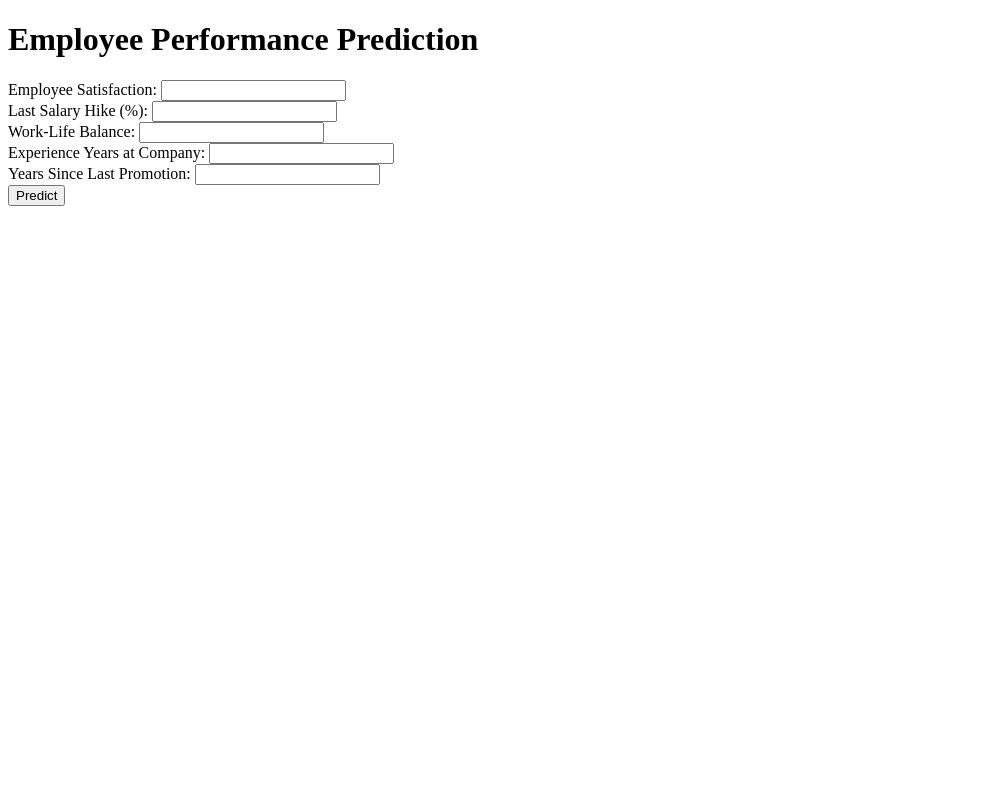
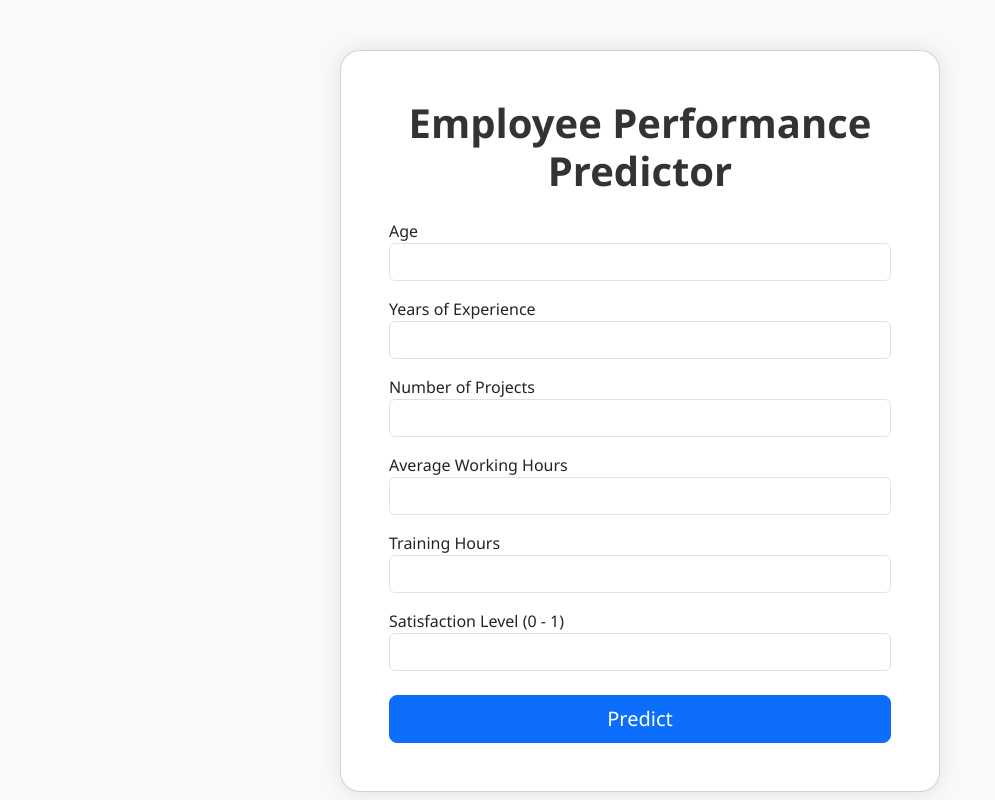
Before and after one commit to Singhnirmal11/employee-performance-analysis, a Flask app: template templates/index.html in a window 1280 px wide. Shown: the whole page, without its empty margins (0-995 px from the left). Run offline with Flask 3, Linux system fonts and the light colour scheme; the template is opened without the code that fills it, so the values that code supplies are empty; parts of the project's set-up code (start-up, migrations or seed data) failed here and were passed over.

Commit message:
new changes

```diff
--- a/app.py
+++ b/app.py
@@ -1,32 +1,32 @@
-from flask import Flask, request, jsonify
-from sklearn.ensemble import RandomForestClassifier
+from flask import Flask, request, render_template
 import joblib
-import pandas as pd
+import numpy as np
 
 app = Flask(__name__)
 
 # Load the trained model
 model = joblib.load('employee_performance_model.pkl')
-
-# Function to predict employee performance based on input features
-def predict_performance(features):
-    feature_names = ['age', 'experience']  # Replace with actual feature names
-    features_df = pd.DataFrame([features], columns=feature_names)
-    prediction = model.predict(features_df)
-    return prediction[0]
-
-# Default route
 @app.route('/')
 def home():
-    return "Welcome to Employee Performance Analysis! Use /predict endpoint for predictions."
-
-# Prediction route
+    return render_template('index.html')
 @app.route('/predict', methods=['POST'])
 def predict():
-    data = request.get_json(force=True)
-    features = data['features']
-    result = predict_performance(features)
-    return jsonify({'prediction': int(result)})
+    try:
+        # Collect features from form
+        age = float(request.form['age'])
+        experience = float(request.form['experience'])
+        projects = float(request.form['projects'])
+        hours = float(request.form['hours'])
+        training = float(request.form['training'])
+        satisfaction = float(request.form['satisfaction'])
+
+        features = np.array([[age, experience, projects, hours, training, satisfaction]])
+        prediction = model.predict(features)
+
+        return render_template('index.html', prediction_text=f"Predicted Performance Score: {prediction[0]:.2f}")
+
+    except Exception as e:
+        return render_template('index.html', prediction_text=f"Error: {str(e)}")
 
 if __name__ == "__main__":
     app.run(debug=True)
--- a/templates/index.html
+++ b/templates/index.html
@@ -1,23 +1,76 @@
 <!DOCTYPE html>
-<html>
+<html lang="en">
 <head>
-    <title>Employee Performance Prediction</title>
+    <meta charset="UTF-8">
+    <title>Employee Performance Predictor</title>
+    <link href="https://cdn.jsdelivr.net/npm/bootstrap@5.3.3/dist/css/bootstrap.min.css" rel="stylesheet">
+    <style>
+        body {
+            background: #f7f9fb;
+            font-family: 'Segoe UI', sans-serif;
+        }
+        .container {
+            margin-top: 50px;
+        }
+        .card {
+            border-radius: 20px;
+            box-shadow: 0 0 20px rgba(0,0,0,0.1);
+        }
+        h1 {
+            font-weight: 600;
+            color: #333;
+        }
+    </style>
 </head>
 <body>
-    <h1>Employee Performance Prediction</h1>
-    <form method="POST" action="/predict">
-        <label>Employee Satisfaction:</label>
-        <input type="number" name="EmpSatisfaction" required><br>
-        <label>Last Salary Hike (%):</label>
-        <input type="number" name="LastSalaryHikePercent" required><br>
-        <label>Work-Life Balance:</label>
-        <input type="number" name="WorkLifeBalance" required><br>
-        <label>Experience Years at Company:</label>
-        <input type="number" name="ExperienceYearsAtThisCompany" required><br>
-        <label>Years Since Last Promotion:</label>
-        <input type="number" name="YearsSinceLastPromotion" required><br>
-        <!-- Add more inputs for other features -->
-        <button type="submit">Predict</button>
-    </form>
+
+<div class="container d-flex justify-content-center align-items-center">
+    <div class="card p-5" style="width: 100%; max-width: 600px;">
+        <h1 class="text-center mb-4">Employee Performance Predictor</h1>
+
+        <form method="POST" action="/predict">
+            <div class="form-group mb-3">
+                <label>Age</label>
+                <input type="number" step="any" name="age" class="form-control" required>
+            </div>
+
+            <div class="form-group mb-3">
+                <label>Years of Experience</label>
+                <input type="number" step="any" name="experience" class="form-control" required>
+            </div>
+
+            <div class="form-group mb-3">
+                <label>Number of Projects</label>
+                <input type="number" step="any" name="projects" class="form-control" required>
+            </div>
+
+            <div class="form-group mb-3">
+                <label>Average Working Hours</label>
+                <input type="number" step="any" name="hours" class="form-control" required>
+            </div>
+
+            <div class="form-group mb-3">
+                <label>Training Hours</label>
+                <input type="number" step="any" name="training" class="form-control" required>
+            </div>
+
+            <div class="form-group mb-4">
+                <label>Satisfaction Level (0 - 1)</label>
+                <input type="number" step="any" min="0" max="1" name="satisfaction" class="form-control" required>
+            </div>
+
+            <div class="d-grid">
+                <button type="submit" class="btn btn-primary btn-lg">Predict</button>
+            </div>
+        </form>
+
+        {% if prediction_text %}
+        <div class="alert alert-success mt-4 text-center" role="alert">
+            {{ prediction_text }}
+        </div>
+        {% endif %}
+    </div>
+</div>
+
 </body>
 </html>
```
Also changed, not shown: requirements.txt (+5 -114 lines), train_model.py (+21 -10 lines), employee_performance_analysis/employee_performance_preprocessed_data.csv (renamed from Employee Performance Analysis/employee_performance_preprocessed_data.csv), 7 other files.
